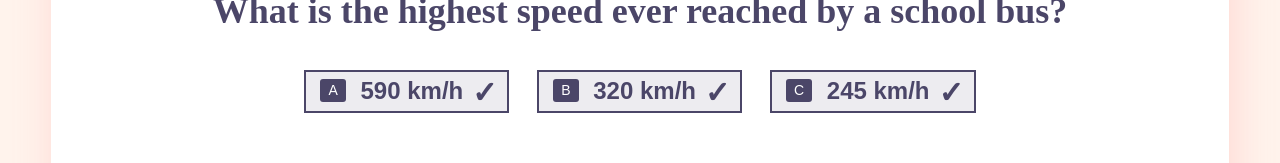
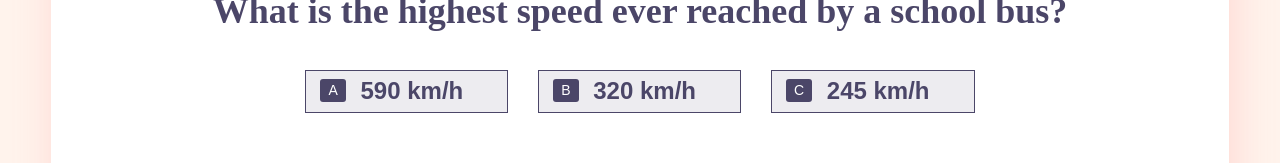
Before and after one commit to adamklepacz/quiz_app, a React app: page / in a window 1280 px wide. Shown: the part 462-625 px from the top of the page. Built offline with nearby package versions, Linux system fonts and the light colour scheme.

Commit message:
Selecting answer functionality

```diff
--- a/package.json
+++ b/package.json
@@ -8,7 +8,7 @@
     "clean": "rimraf dist/*",
     "prod": "npm run clean && webpack -p --env.production"
   },
-  "author": "Petr Tichy",
+  "author": "Adam Klepacz",
   "license": "ISC",
   "devDependencies": {
     "babel": "6.5.2",
--- a/src/js/App.js
+++ b/src/js/App.js
@@ -12,7 +12,14 @@ class App extends Component {
       progress: 0,
       allAnswers: [],
     };
+
+    this.onSelectAnswer = this.onSelectAnswer.bind(this);
   }
+
+  onSelectAnswer = (answer) => {
+    console.log('Selected answer' + answer);
+  }
+
   render(){
     const { allQuestions, currentQuestion } = this.state;
 
@@ -40,7 +47,10 @@ class App extends Component {
                 {/* Progress - end */}
 
                 {/* Question - start */}
-                <Question currentQuestion={currentQuestion}/>
+                <Question
+                  currentQuestion={currentQuestion}
+                  onSelectAnswer={this.onSelectAnswer}
+                />
                 {/* Question - end */}
 
                 {/* Results - start */}
--- a/src/js/Choices.js
+++ b/src/js/Choices.js
@@ -2,12 +2,19 @@ import React from 'react';
 import PropTypes from 'prop-types';
 import NiceButton from './NiceButton';
 
-const Choices = ({ choices }) => {
+const Choices = ({ choices, onSelectAnswer }) => {
     return (
       <div className="choices">
         {
           choices.map((choice, index) => {
-            return <NiceButton key={`answer${index}`} choice={choice} index={index} />
+            return (
+              <NiceButton
+                key={`answer${index}`}
+                choice={choice}
+                index={index}
+                onSelectAnswer={onSelectAnswer}
+              />
+            )
           })
         }
       </div>
@@ -16,6 +23,7 @@ const Choices = ({ choices }) => {
 
 Choices.propTypes = {
   choices: PropTypes.array.isRequired,
+  onSelectAnswer: PropTypes.func.isRequired,
 };
 
 export default Choices;
--- a/src/js/NiceButton.js
+++ b/src/js/NiceButton.js
@@ -8,11 +8,27 @@ class NiceButton extends Component {
     return letters[index];
   };
 
+  handleClick = (e) => {
+    const { choice, onSelectAnswer } = this.props;
+
+    this.answerButton.classList.add('is-selected', 'is-highlighted');
+
+    setTimeout(() => {
+      onSelectAnswer(choice);
+      this.answerButton.classList.remove('is-selected');
+    }, 500);
+  }
+
   render() {
-    const { choice, index } = this.props;
-
+    const { choice, index, onSelectAnswer } = this.props;
+    console.log(onSelectAnswer);
     return (
-      <button className="btn btn-huge is-selected"><span className="letter">{this.getLetter(index)}</span> {choice}</button>
+      <button
+        ref={(input) => { this.answerButton = input; }}
+        className="btn btn-huge"
+        onClick={(e) => this.handleClick(e)}
+      ><span className="letter">{this.getLetter(index)}</span> {choice}
+      </button>
     )
   }
 }
@@ -20,6 +36,7 @@ class NiceButton extends Component {
 NiceButton.PropTypes = {
   choice: PropTypes.string.isRequired,
   index: PropTypes.number.isRequired,
+  onSelectAnswer: PropTypes.func.isRequired,
 }
 
 export default NiceButton;
--- a/src/js/Question.js
+++ b/src/js/Question.js
@@ -2,7 +2,7 @@ import React from 'react';
 import PropTypes from 'prop-types';
 import Choices from './Choices';
 
-const Question = ({ currentQuestion }) => {
+const Question = ({ currentQuestion, onSelectAnswer }) => {
   const { question, choices } = currentQuestion;
   return (
     <div className={`question`}>
@@ -10,7 +10,10 @@ const Question = ({ currentQuestion }) => {
       <h1>{ question }</h1>
 
       {/* Choices - start */}
-      <Choices choices={choices}/>
+      <Choices
+        choices={choices}
+        onSelectAnswer={onSelectAnswer}
+      />
       {/* Choices - end */}
 
     </div>
@@ -19,6 +22,7 @@ const Question = ({ currentQuestion }) => {
 
 Question.propTypes = {
   currentQuestion: PropTypes.object.isRequired,
+  onSelectAnswer: PropTypes.func.isRequired,
 };
 
 export default Question;
```
